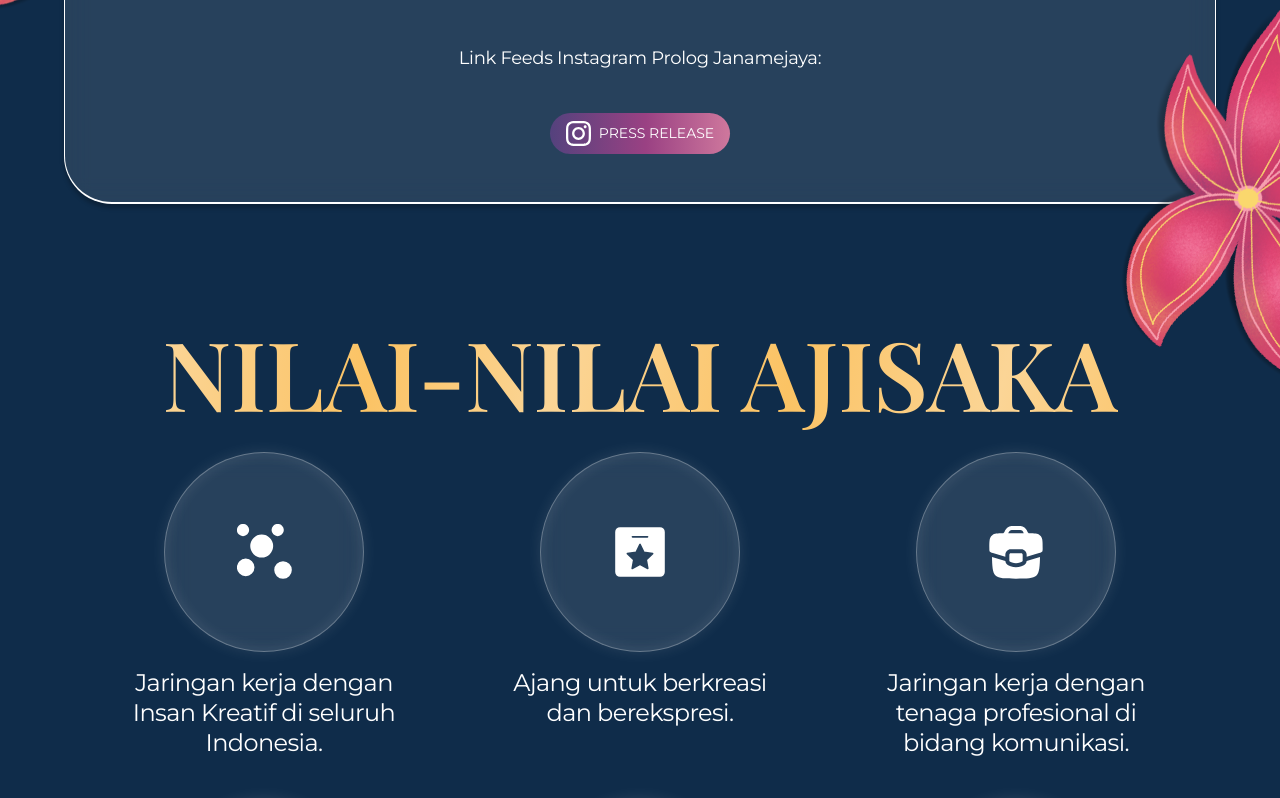
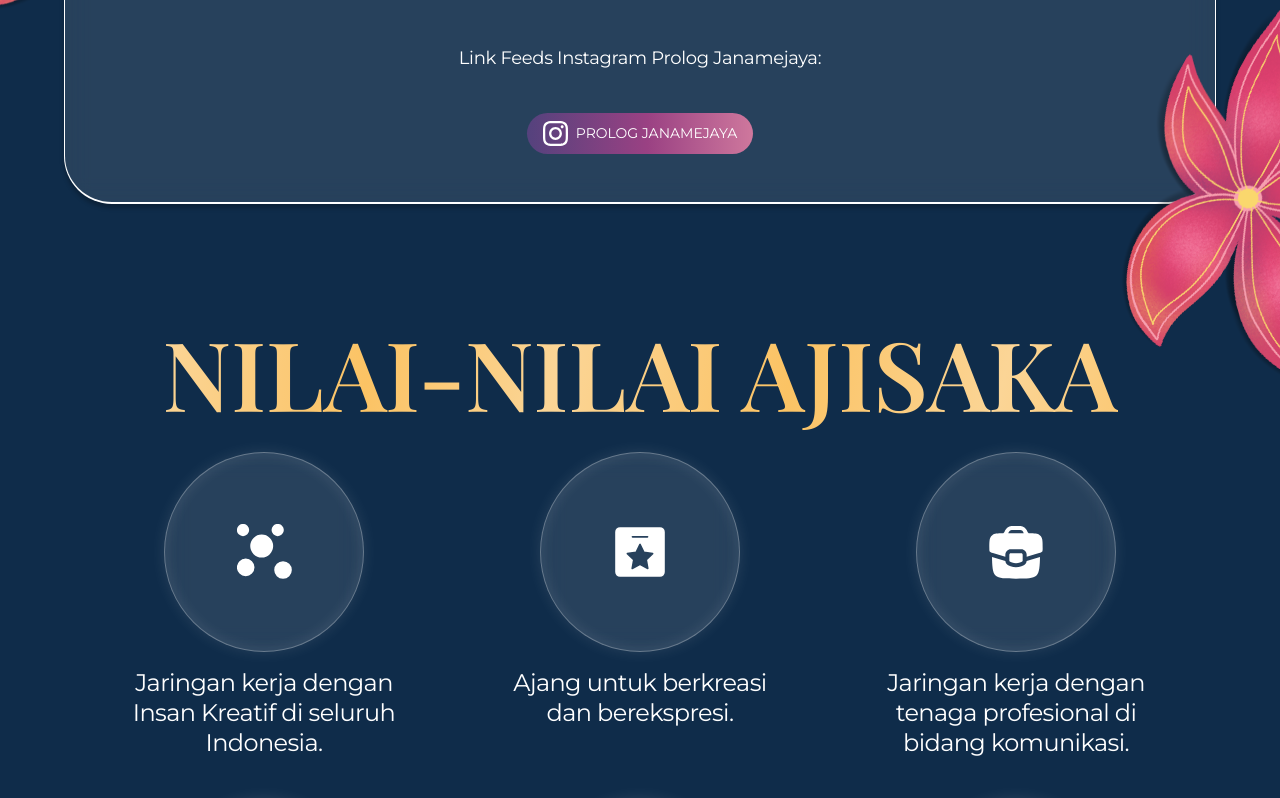
Before and after one commit to zaidrobbani/ajisaka-2026, a Next.js app: page /about-us in a window 1280 px wide. Shown: the part 1100-1898 px from the top of the page. Built offline with nearby package versions, Linux system fonts and the light colour scheme; a web font is replaced by a local one.

Commit message:
refactor: prolog janamejaya

```diff
--- a/src/feature/about/component/layout/Festival.tsx
+++ b/src/feature/about/component/layout/Festival.tsx
@@ -50,7 +50,7 @@
           >
             <span className="absolute inset-0 bg-[linear-gradient(110deg,transparent_25%,rgba(255,255,255,0.4)_50%,transparent_75%)] -translate-x-full group-hover:translate-x-full transition-transform duration-700 ease-in-out" />
             <Instagram className="relative z-10 mr-2" />
-            <span className="relative z-10">PRESS RELEASE</span>
+            <span className="relative z-10">PROLOG JANAMEJAYA</span>
           </Link>
         </div>
       </div>
```
